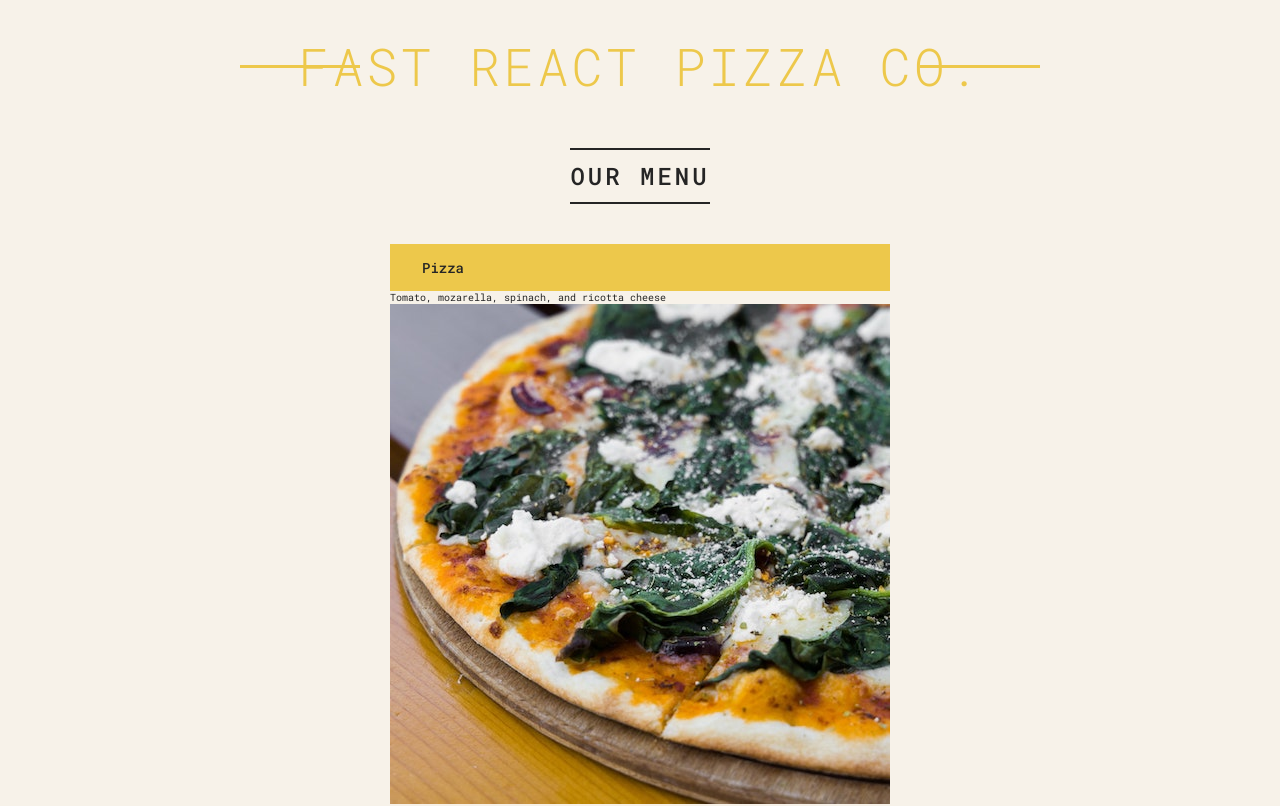
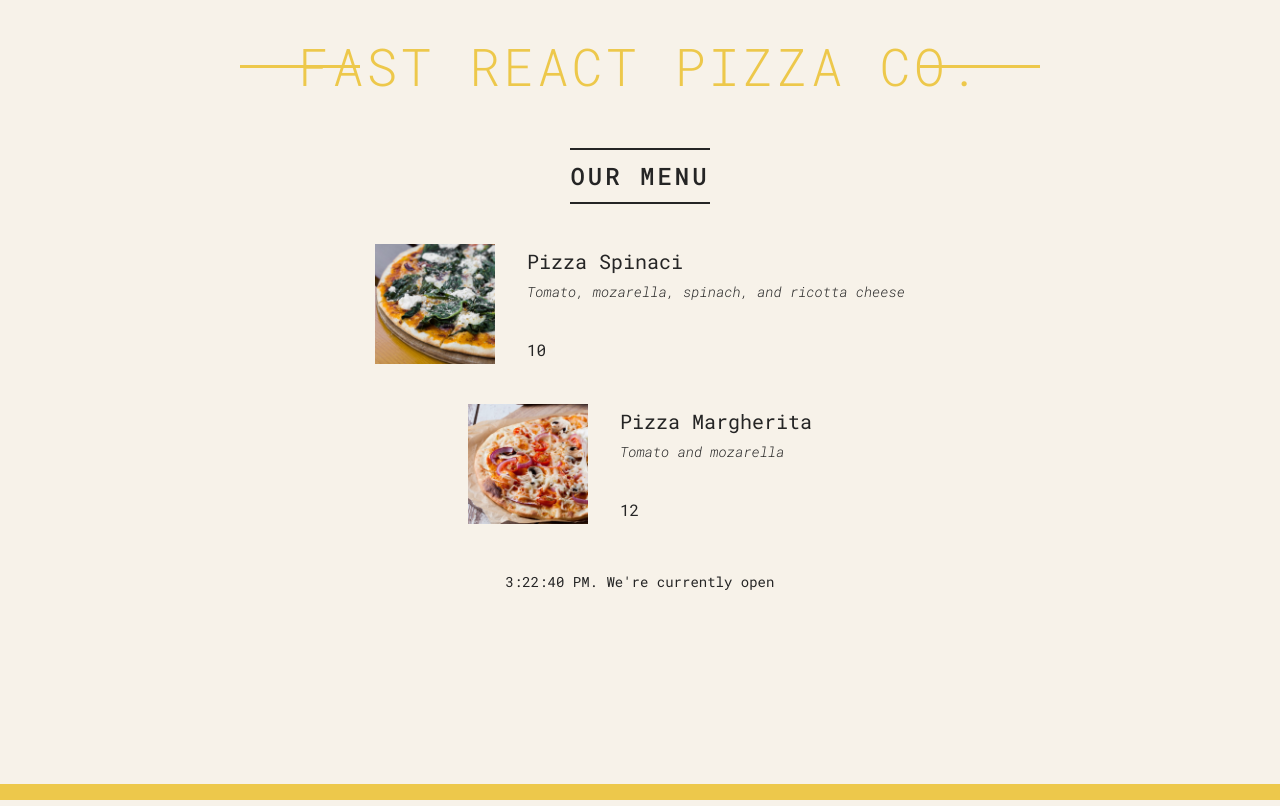
Before and after one commit to MtiPsd/pizza-menu, a React (Create React App) app: page / in a window 1280 px wide. Shown: the top 806 px of the page. Built offline with nearby package versions, Linux system fonts and the light colour scheme.

Commit message:
made this mini project dynamic using props

```diff
--- a/src/App.js
+++ b/src/App.js
@@ -68,10 +68,33 @@ function Menu() {
   return (
     <main className='menu'>
       <h2>Our menu</h2>
-      <Pizza />
-      <Pizza />
-      <Pizza />
+      <Pizza
+        name='Pizza Spinaci'
+        ingredient='Tomato, mozarella, spinach, and ricotta cheese'
+        photo='pizzas/spinaci.jpg'
+        price={10}
+      />
+      <Pizza
+        name='Pizza Margherita'
+        ingredient='Tomato and mozarella'
+        photo='pizzas/funghi.jpg'
+        price={12}
+      />
     </main>
+  );
+}
+
+function Pizza(props) {
+  console.log(props);
+  return (
+    <div className='pizza'>
+      <img src={props.photo} alt={props.name}></img>
+      <div>
+        <h3>{props.name}</h3>
+        <p>{props.ingredient}</p>
+        <span>{props.price}</span>
+      </div>
+    </div>
   );
 }
 
@@ -81,11 +104,11 @@ function Footer() {
   const closeHour = 22;
   const isOpen = hour >= openHours && hour <= closeHour;
   ///////////////////////////////////////////
-  // if (isOpen) {
-  //   alert("We're currently open");
-  // } else {
-  //   alert("Sorry we're closed");
-  // }
+  if (isOpen) {
+    console.log("We're currently open");
+  } else {
+    console.log("Sorry we're closed");
+  }
 
   return (
     <footer className='footer'>
@@ -94,14 +117,4 @@ function Footer() {
   );
 }
 
-function Pizza() {
-  return (
-    <div>
-      <h3 className='btn btn--primary'>Pizza</h3>
-      <p>Tomato, mozarella, spinach, and ricotta cheese</p>
-      <img src='pizzas/spinaci.jpg' alt='spinaci'></img>
-    </div>
-  );
-}
-
 export default App;
```
